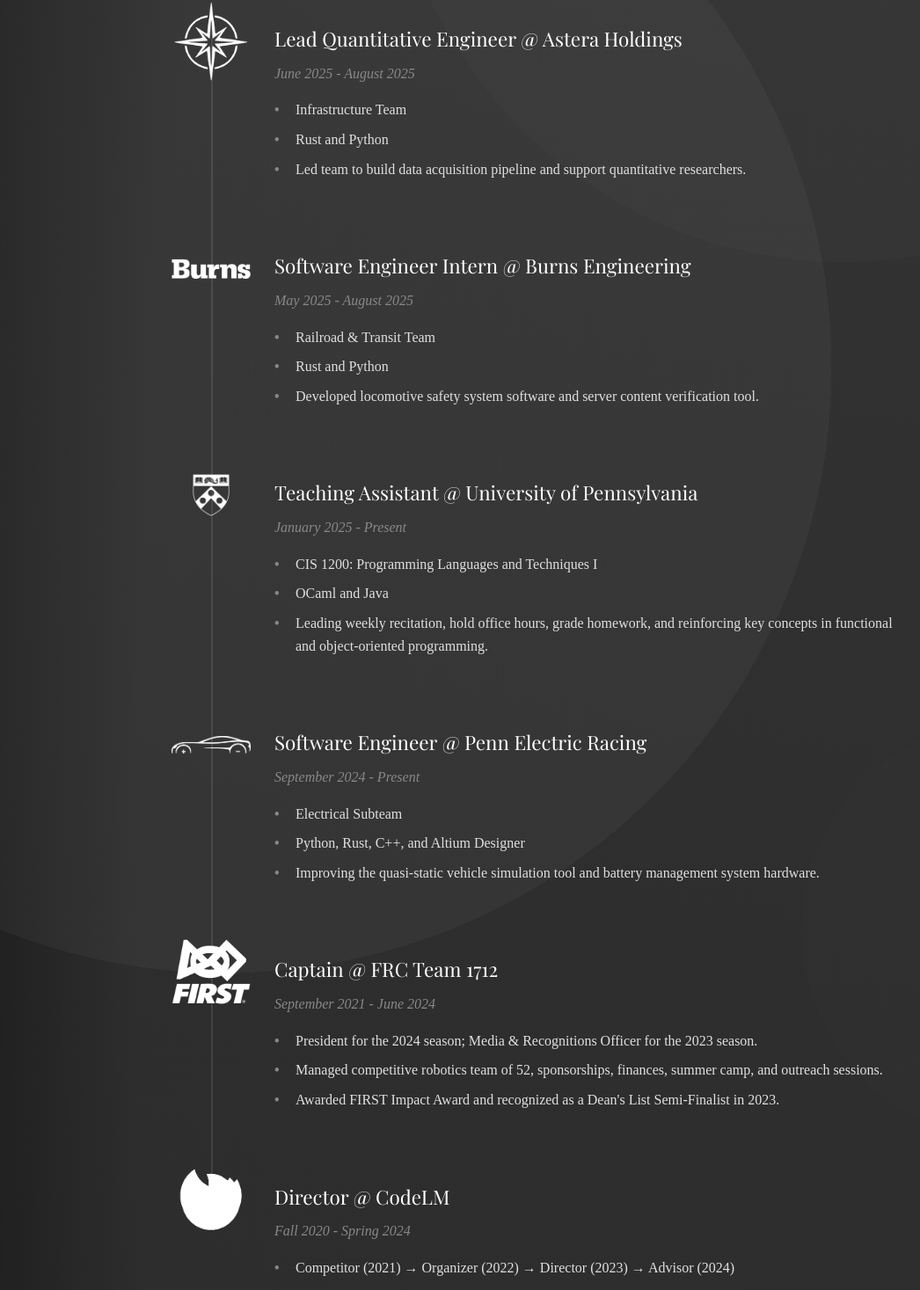
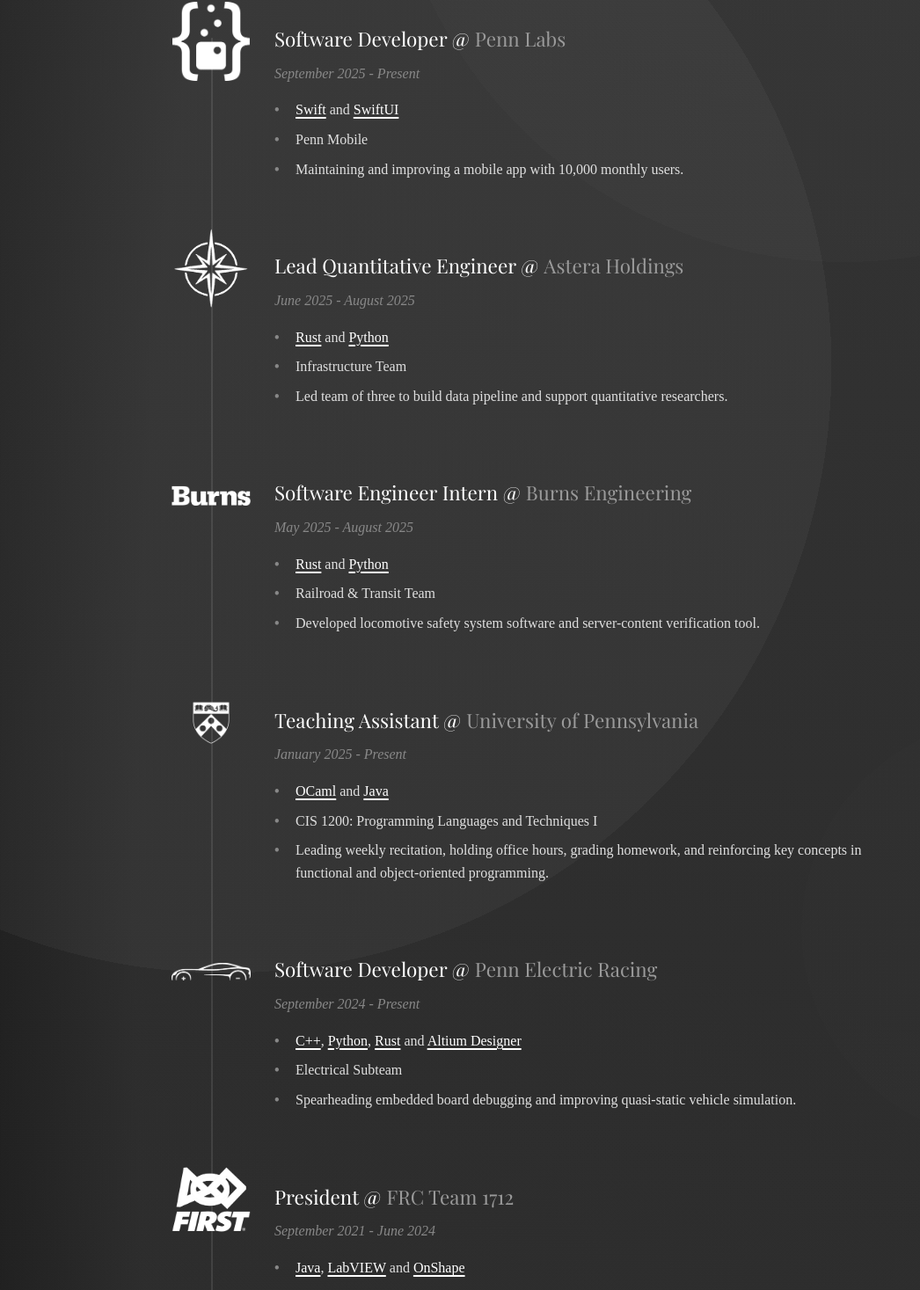
Before and after one commit to nathanaronson/nathan-aronson-website, a React (Vite) app: page / in a window 1280 px wide. Shown: the part 1503-2970 px from the top of the page at 88% size, without its empty margins (0-1046 px from the left). Built offline with nearby package versions, Linux system fonts and the light colour scheme; a web font is replaced by a local one.

Commit message:
Added Penn Labs

```diff
--- a/src/components/Experiences.tsx
+++ b/src/components/Experiences.tsx
@@ -5,10 +5,13 @@
 import perImage from '../assets/per.png';
 import codelmImage from '../assets/codelm.png';
 import firstImage from '../assets/first.png';
+import labsImage from '../assets/labs.png';
 
 interface Experience {
   id: number;
   title: string;
+  location: string;
+  skills: string[];
   date: string;
   image: string;
   alt: string;
@@ -21,73 +24,92 @@
   const experiencesData: Experience[] = [
     {
       id: 1,
-      title: 'Lead Quantitative Engineer @ Astera Holdings',
-      date: 'June 2025 - August 2025',
-      image: asteraImage,
-      alt: 'Astera Holdings',
+      title: 'Software Developer',
+      location: 'Penn Labs',
+      date: 'September 2025 - Present',
+      image: labsImage,
+      alt: 'Penn Labs',
+      skills: ['Swift', 'SwiftUI'],
       items: [
-        'Infrastructure Team',
-        'Rust and Python',
-        'Led team to build data acquisition pipeline and support quantitative researchers.',
+        'Penn Mobile',
+        'Maintaining and improving a mobile app with 10,000 monthly users.',
       ],
     },
     {
       id: 2,
-      title: 'Software Engineer Intern @ Burns Engineering',
-      date: 'May 2025 - August 2025',
-      image: burnsImage,
-      alt: 'Burns Engineering',
+      title: 'Lead Quantitative Engineer',
+      location: 'Astera Holdings',
+      date: 'June 2025 - August 2025',
+      image: asteraImage,
+      alt: 'Astera Holdings',
+      skills: ['Rust', 'Python'],
       items: [
-        'Railroad & Transit Team',
-        'Rust and Python',
-        'Developed locomotive safety system software and server content verification tool.',
+        'Infrastructure Team',
+        'Led team of three to build data pipeline and support quantitative researchers.',
       ],
     },
     {
       id: 3,
-      title: 'Teaching Assistant @ University of Pennsylvania',
-      date: 'January 2025 - Present',
-      image: pennImage,
-      alt: 'University of Pennsylvania',
+      title: 'Software Engineer Intern',
+      location: 'Burns Engineering',
+      date: 'May 2025 - August 2025',
+      image: burnsImage,
+      alt: 'Burns Engineering',
+      skills: ['Rust', 'Python'],
       items: [
-        'CIS 1200: Programming Languages and Techniques I',
-        'OCaml and Java',
-        'Leading weekly recitation, hold office hours, grade homework, and reinforcing key concepts in functional and object-oriented programming.',
+        'Railroad & Transit Team',
+        'Developed locomotive safety system software and server-content verification tool.',
       ],
     },
     {
       id: 4,
-      title: 'Software Engineer @ Penn Electric Racing',
-      date: 'September 2024 - Present',
-      image: perImage,
-      alt: 'Penn Electric Racing',
+      title: 'Teaching Assistant',
+      location: 'University of Pennsylvania',
+      date: 'January 2025 - Present',
+      image: pennImage,
+      alt: 'University of Pennsylvania',
+      skills: ['OCaml', 'Java'],
       items: [
-        'Electrical Subteam',
-        'Python, Rust, C++, and Altium Designer',
-        'Improving the quasi-static vehicle simulation tool and battery management system hardware.',
+        'CIS 1200: Programming Languages and Techniques I',
+        'Leading weekly recitation, holding office hours, grading homework, and reinforcing key concepts in functional and object-oriented programming.',
       ],
     },
     {
       id: 5,
-      title: 'Captain @ FRC Team 1712',
-      date: 'September 2021 - June 2024',
-      image: firstImage,
-      alt: 'FRC Team 1712',
+      title: 'Software Developer',
+      location: 'Penn Electric Racing',
+      date: 'September 2024 - Present',
+      image: perImage,
+      alt: 'Penn Electric Racing',
+      skills: ['C++', 'Python', 'Rust', 'Altium Designer'],
       items: [
-        'President for the 2024 season; Media & Recognitions Officer for the 2023 season.',
-        'Managed competitive robotics team of 52, sponsorships, finances, summer camp, and outreach sessions.',
-        "Awarded FIRST Impact Award and recognized as a Dean's List Semi-Finalist in 2023.",
+        'Electrical Subteam',
+        'Spearheading embedded board debugging and improving quasi-static vehicle simulation.',
       ],
     },
     {
       id: 6,
-      title: 'Director @ CodeLM',
+      title: 'President',
+      location: 'FRC Team 1712',
+      date: 'September 2021 - June 2024',
+      image: firstImage,
+      alt: 'FRC Team 1712',
+      skills: ['Java', 'LabVIEW', 'OnShape'],
+      items: [
+        'Software Developer (2022) -> Business Lead (2023) -> President (2024)',
+        "Awarded FIRST Impact Award and recognized as a Dean's List Semi-Finalist during tenure.",
+      ],
+    },
+    {
+      id: 7,
+      title: 'Director',
+      location: 'CodeLM',
       date: 'Fall 2020 - Spring 2024',
       image: codelmImage,
       alt: 'CodeLM',
+      skills: ['C++', 'Java', 'Python'],
       items: [
         'Competitor (2021) → Organizer (2022) → Director (2023) → Advisor (2024)',
-        'C++, Java, Python',
         'Led team to design 12 programming problems and organize in-person competition for 150+ high schoolers.',
       ],
     },
@@ -169,11 +191,29 @@
                 <img src={item.image} alt={item.alt} />
               </div>
               <div className="experiences-content">
-                <h3>{item.title}</h3>
+                <h3>
+                  {item.title} @
+                  <span className="experiences-location">{item.location}</span>
+                </h3>
                 <p className="experiences-date">{item.date}</p>
                 <ul>
+                  <li>
+                    {item.skills.map((skill, i) => {
+                      const isLast = i === item.skills.length - 1;
+                      const isSecondLast = i === item.skills.length - 2;
+                      return (
+                        <span key={i}>
+                          <span className="experience-skill">{skill}</span>
+                          {!isLast &&
+                            (isSecondLast && item.skills.length > 1
+                              ? ' and '
+                              : ', ')}
+                        </span>
+                      );
+                    })}
+                  </li>
                   {item.items.map((listItem, index) => (
-                    <li key={index}>{listItem}</li>
+                    <li key={index + item.skills.length}>{listItem}</li>
                   ))}
                 </ul>
               </div>
--- a/src/css/main.css
+++ b/src/css/main.css
@@ -462,6 +462,18 @@
   font-size: 1.4rem;
   color: #ffffff;
   margin-bottom: 0.5rem;
+  font-weight: 400;
+}
+.experiences-location {
+  color: #9a9a9a;
+  font-weight: 300;
+  margin-left: 0.4rem;
+}
+.experience-skill {
+  text-decoration: underline;
+  text-decoration-thickness: 1.5px;
+  text-underline-offset: 3px;
+  color: #ffffff;
   font-weight: 400;
 }
 .experiences-date {
```
Also changed, not shown: src/assets/labs.png (added), 1 other file (tests, documents, lock files or other folders).
